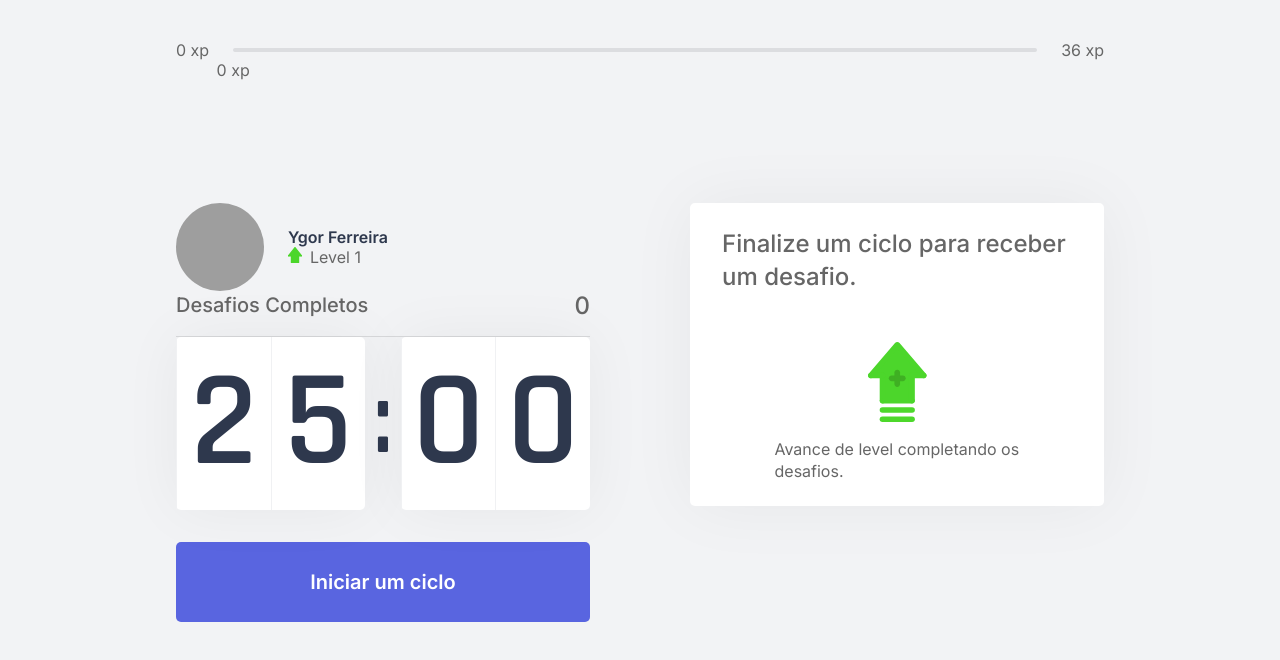
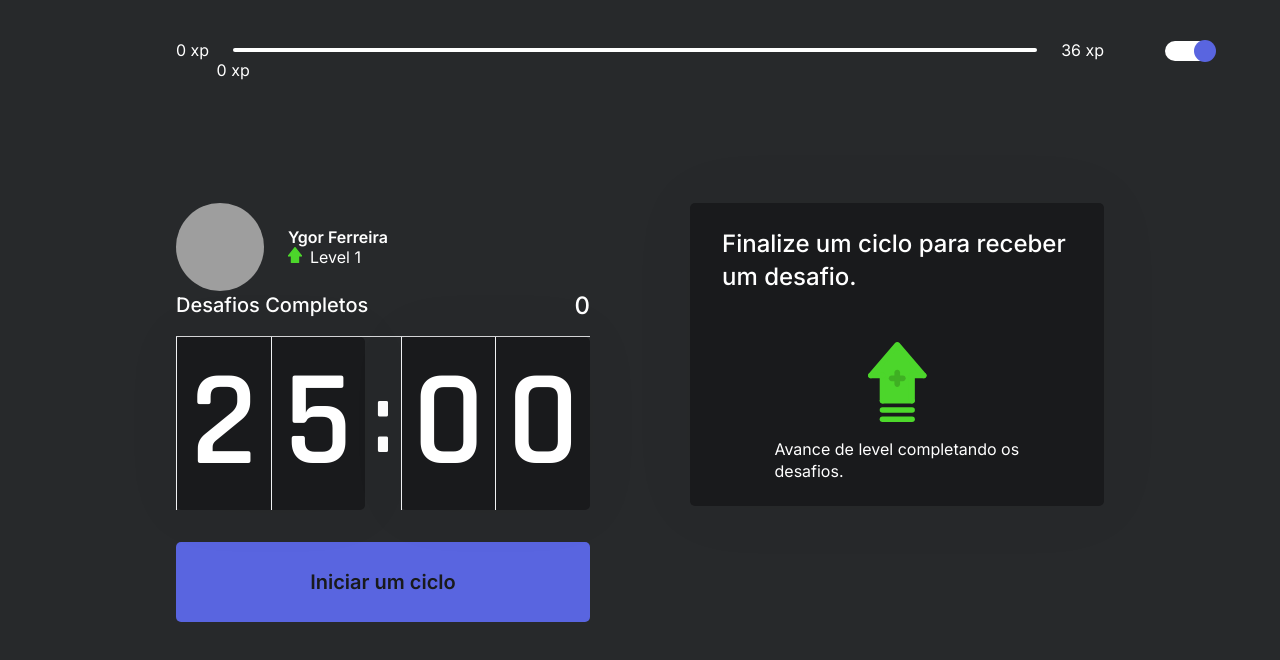
Before and after one commit to ygorpinto/Go-On, a Next.js app: page / in a window 1280 px wide. Shown: the top 660 px of the page. Built offline with nearby package versions, Linux system fonts and the light colour scheme; grey boxes are pictures that could not be loaded.

Commit message:
finishing 4now

```diff
--- a/package.json
+++ b/package.json
@@ -14,6 +14,7 @@
     "next": "10.0.7",
     "react": "17.0.1",
     "react-dom": "17.0.1",
+    "react-switch": "^6.0.0",
     "styled-components": "^5.2.1"
   },
   "devDependencies": {
--- a/src/components/ChallangeBox/ChallangeBoxStyles.ts
+++ b/src/components/ChallangeBox/ChallangeBoxStyles.ts
@@ -4,7 +4,7 @@ export const ChallangeBoxStyles = styled.div`
 .challangeBoxContainer{
     height: 100%;
 
-    background: var(--white);
+    background:${props=>props.theme.color.white};
     border-radius: 5px;
     box-shadow: 0 0 68px rgba(0,0,0,0.05);
     padding: 1.5rem 2rem;
@@ -54,7 +54,7 @@ export const ChallangeBoxStyles = styled.div`
     font-weight: 600;
     font-size:1.25rem;
     padding: 0 2rem 1.5rem;
-    border-bottom: 1px solid var(--gray-line);
+    border-bottom: ${props => props.theme.color.grayLine};
 }
 
 .challangeActive main {
@@ -68,7 +68,7 @@ export const ChallangeBoxStyles = styled.div`
 .challangeActive main strong{
     font-size: 2rem;
     font-weight: 600;
-    color: var(--title);
+    color:${props=>props.theme.color.title};
     margin: 1.5rem 0 1rem;
 }
 
@@ -92,7 +92,7 @@ export const ChallangeBoxStyles = styled.div`
     border: 0;
     border-radius: 5px;
 
-    color:var(--white);
+    color:${props=>props.theme.color.white};
 
     font-size: 1rem;
     font-weight: 600;
@@ -101,11 +101,11 @@ export const ChallangeBoxStyles = styled.div`
 }
 
 .challangeActive footer button.challangeFailedButton{
-    background:var(--red);
+    background:${props=>props.theme.color.red};
 }
 
 .challangeActive footer button.challangeSucceededButton{
-background: var(--green);
+background:${props=>props.theme.color.green};
 }
 
 .challangeActive footer button:hover {
--- a/src/components/Countdown/Countdownstyles.ts
+++ b/src/components/Countdown/Countdownstyles.ts
@@ -6,7 +6,7 @@ export const CountdownStyles = styled.div`
     align-items: center;
     font-family: Rajdhani;
     font-weight: 600;
-    color:var(--title);
+    color:${props=>props.theme.color.title};
 }
 
 .countdownContainer > div {
@@ -16,7 +16,7 @@ export const CountdownStyles = styled.div`
     align-items: center;
     justify-content: space-evenly;
 
-    background: var(--white);
+    background:${props=>props.theme.color.white};
     box-shadow: 0 0 60px rgba(0,0,0,0.05);
     border-radius: 5px;
     font-size:8.5rem;
@@ -53,8 +53,8 @@ export const CountdownStyles = styled.div`
     border:0;
     border-radius: 5px;
 
-    background: var(--blue);
-    color:var(--white);
+    background: ${props=>props.theme.color.blue};
+    color:${props=>props.theme.color.white};
 
     font-size: 1.25rem;
     font-weight: 600;
@@ -64,22 +64,22 @@ export const CountdownStyles = styled.div`
 }
 
 .countdownButton:not(:disabled):hover{
-    background: var(--blue-dark);
+    background:${props=>props.theme.color.blueDark};
 }
 
 .countdownButtonActive{
-    background: var(--white);
-    color:var(--title);
+    background:${props=>props.theme.color.white};
+    color:${props=>props.theme.color.title};
 }
 
 .countdownButtonActive:not(:disabled):hover{
-    color:var(--white);
-    background: var(--red);
+    color:${props=>props.theme.color.white};
+    background:${props=>props.theme.color.red};
 }
 
 .countdownButton:disabled{
-    background: var(--white);
-    color: var(--text);
+    background:${props=>props.theme.color.white};
+    color:${props=>props.theme.color.text};
     cursor: not-allowed;
 }
 `
--- a/src/components/ExperienceBar/ExperienceBarStyles.ts
+++ b/src/components/ExperienceBar/ExperienceBarStyles.ts
@@ -14,7 +14,7 @@ export const ExperienceBarStyles = styled.div`
     flex: 1;
     height: 4px;
     border-radius: 4px;
-    background: var(--gray-line);
+    background:${props=>props.theme.color.grayLine};
     margin: 0 1.5rem;
     position: relative;
   }
@@ -22,7 +22,7 @@ export const ExperienceBarStyles = styled.div`
   .experienceBar > div > div {
     height: 4px;
     border-radius: 4px;
-    background: var(--green);
+    background: ${props=>props.theme.color.green};
   }
 
   span.currentExperience {
--- a/src/components/LevelUpModal/LevelUpModalStyles.ts
+++ b/src/components/LevelUpModal/LevelUpModalStyles.ts
@@ -15,7 +15,7 @@ export const LevelUpModalStyles = styled.div`
 }
 
 .container{
-    background: var(--white);
+    background:${props=>props.theme.color.white};
     width:100%;
     max-width: 400px;
     padding: 2rem 3rem;
@@ -28,20 +28,20 @@ export const LevelUpModalStyles = styled.div`
 .container header{
     font-size: 8.75rem;
     font-weight: 600;
-    color: var(--blue);
+    color:${props=>props.theme.color.blue};
     background: url('/icons/levelup.svg') no-repeat center;
     background-size: contain;
 }
 
 .container strong{
     font-size: 2.25rem;
-    color: var(--title);
+    color: ${props=>props.theme.color.title};
 
 }
 
 .container strong{
     font-size: 1.25rem;
-    color: var(--text);
+    color: ${props=>props.theme.color.text};
     margin-top: 0.25;
 }
 
--- a/src/components/Profile/ProfileStyles.ts
+++ b/src/components/Profile/ProfileStyles.ts
@@ -20,7 +20,7 @@ export const ProfileStyles = styled.div`
 .profileContainer div strong {
     font-size:1.5rem;
     font-weight: 600;
-    color:var(--title);
+    color:${props=>props.theme.color.title};
 }
 
 .profileContainer div strong {
--- a/src/pages/index.tsx
+++ b/src/pages/index.tsx
@@ -5,9 +5,10 @@ import {Countdown} from '../components/Countdown/Countdown'
 import { ChallangeBox } from '../components/ChallangeBox/ChallangeBox'
 import { CountdownProvider } from '../contexts/CountdownContext'
 import { ChallangeProvider } from '../contexts/ChallangesContext'
+
+import Switch from 'react-switch'
 import light from '../styles/themes/light'
 import dark from '../styles/themes/dark'
-
 import GlobalStyles from '../styles/global'
 
 import {GetServerSideProps} from 'next'
@@ -18,7 +19,6 @@ import { useState } from 'react'
 import { HomeStyles } from '../styles/pages/Homestyles'
 
 
-
 interface HomeProps {
   level:number,
   currentExp:number,
@@ -27,12 +27,16 @@ interface HomeProps {
 
 export default function Home(props:HomeProps) {
 
-  const [theme, setTheme] = useState(light)
+  const [theme, setTheme] = useState(dark)
+
+  const handleTheme = () => {
+    setTheme(theme === light ? dark : light)
+  }
 
   return (
     <>
+    <ThemeProvider theme={theme}>
     <GlobalStyles/>
-    <ThemeProvider theme={theme}>
     <ChallangeProvider
       level={props.level}
       currentExp = {props.currentExp}
@@ -43,6 +47,19 @@ export default function Home(props:HomeProps) {
     </Head>
       <HomeStyles>
         <div className="container">
+          <div className="switch">
+          <Switch
+            checked={theme.title === 'dark'}
+            onChange={handleTheme}
+            onColor={theme.color.text}
+            onHandleColor={theme.color.blue}
+            handleDiameter={22}
+            offColor={theme.color.text}
+            offHandleColor={theme.color.blue}
+            width={50}
+            height={20}
+          />
+          </div>
           <ExperienceBar />
           <CountdownProvider>
         <section>
--- a/src/styles/global.ts
+++ b/src/styles/global.ts
@@ -33,8 +33,8 @@ export default createGlobalStyle`
 }
 
 body {
-  background: var(--background);
-  color: var(--text);
+  background:${props=>props.theme.color.background};
+  color:${props=>props.theme.color.text};
 }
 
 body,
--- a/src/styles/pages/Homestyles.ts
+++ b/src/styles/pages/Homestyles.ts
@@ -19,4 +19,9 @@ export const HomeStyles = styled.div`
       gap: 6.25rem;
       align-content: center;
   }
+
+  .switch{
+    position:absolute;
+    right:5%;
+  }
 `
--- a/src/styles/themes/dark.ts
+++ b/src/styles/themes/dark.ts
@@ -2,6 +2,16 @@ export default {
     title:"dark",
 
     color: {
-
+        white: "#191a1c",
+        background: "#27292b",
+        grayLine: "#fff",
+        text: "#fff",
+        title: "#fff",
+        textHighlight: "#b3b9ff",
+        red: "#e83f5b",
+        green: "#4cd62b",
+        blue: "#5965e0",
+        blueDark: "#4953b8",
+        blueTwitter: "#1aa9e0"
     }
 }
--- a/src/styles/themes/light.ts
+++ b/src/styles/themes/light.ts
@@ -2,6 +2,16 @@ export default {
     title:"light",
 
     color: {
-
+        white: "#fff",
+        background: "#f2f3f5",
+        grayLine: "#dcdde0",
+        text: "#666666",
+        title: "#2e384d",
+        textHighlight: "#b3b9ff",
+        red: "#e83f5b",
+        green: "#4cd62b",
+        blue: "#5965e0",
+        blueDark: "#4953b8",
+        blueTwitter: "#1aa9e0"
     }
 }
```
Also changed, not shown: styled.d.ts (added, +22 -0 lines), 1 other file (tests, documents, lock files or other folders).
